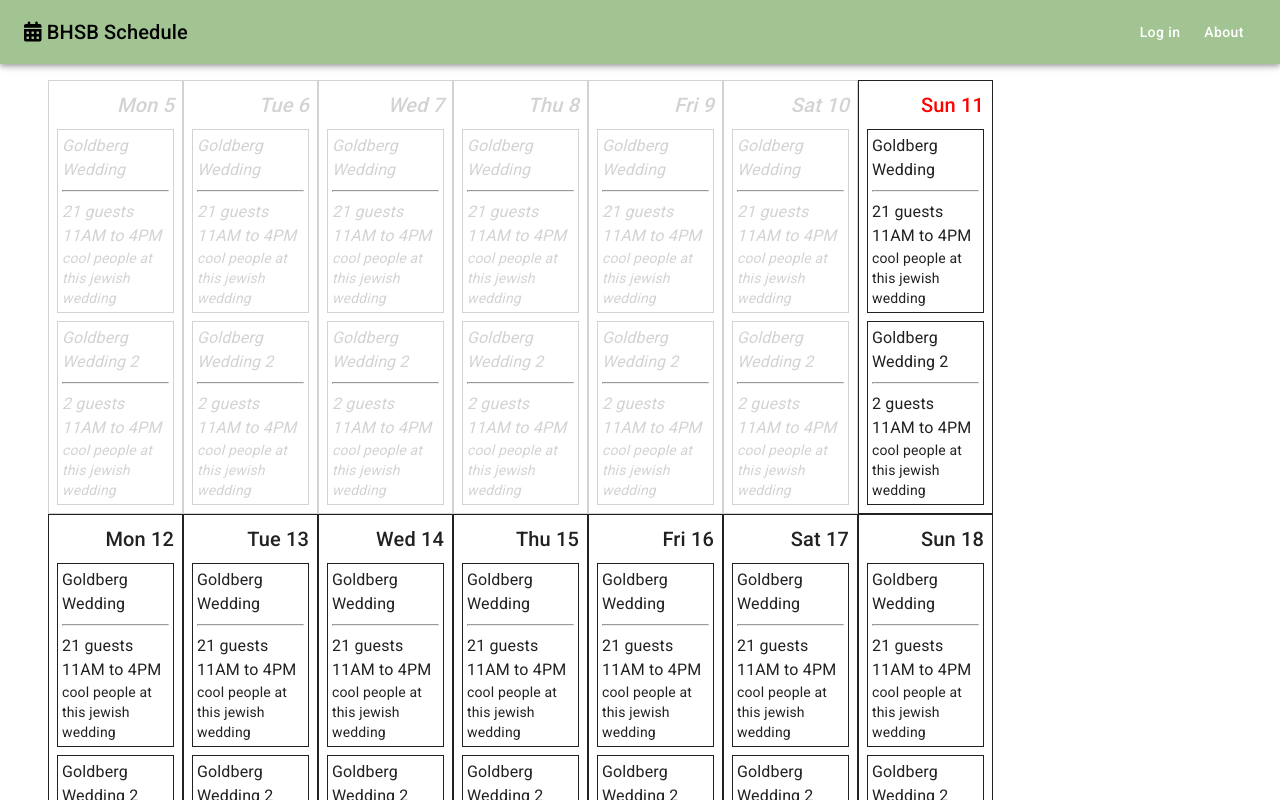
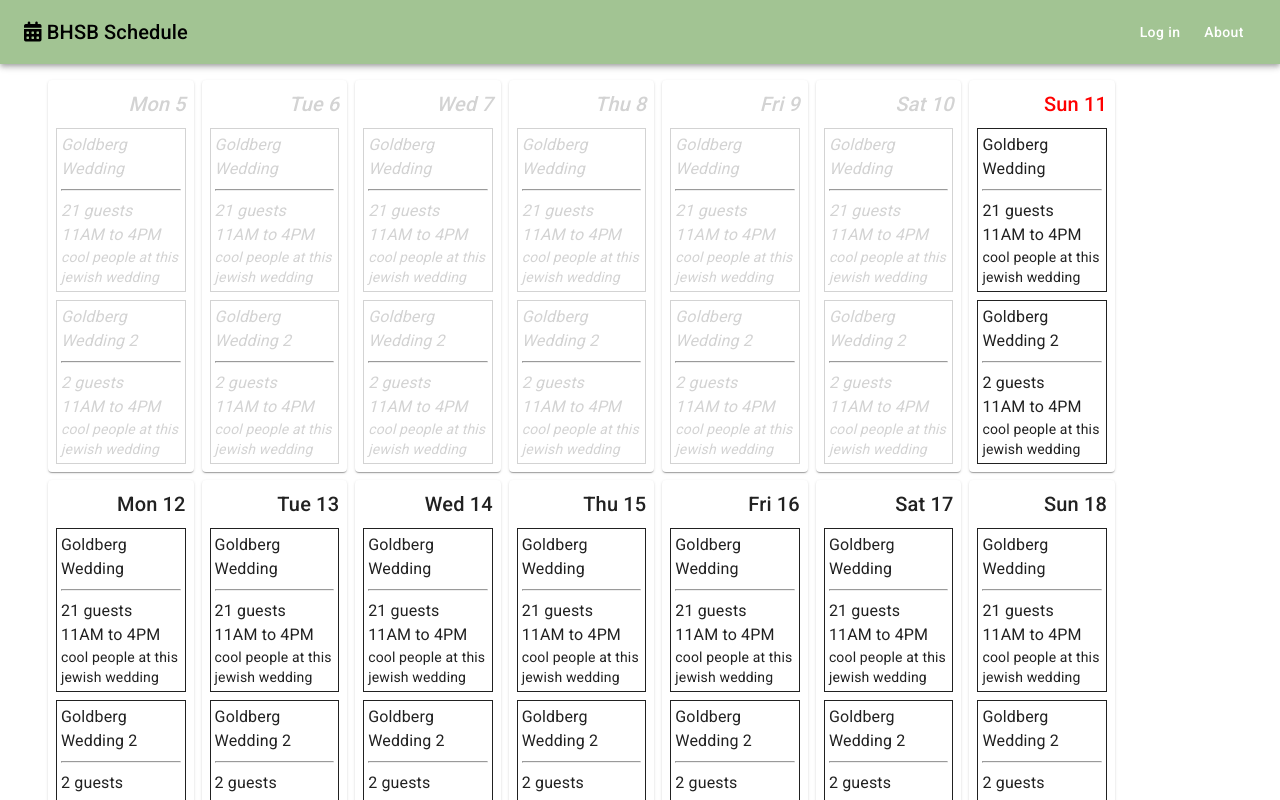
Before and after one commit to shylton/bhsb-schedule, a React (Create React App) app in the folder client/: page / in a window 1280 px wide. Shown: the top 800 px of the page. Built offline with nearby package versions, Linux system fonts and the light colour scheme.

Commit message:
using paper

```diff
--- a/client/src/components/CalendarDay.js
+++ b/client/src/components/CalendarDay.js
@@ -4,6 +4,7 @@ import { format, isToday, isPast, isFirstDayOfMonth } from 'date-fns'
 import EventSummary from './EventSummary'
 
 import { makeStyles } from '@material-ui/core/styles'
+import Paper from '@material-ui/core/Paper'
 import Typography from '@material-ui/core/Typography'
 import Box from '@material-ui/core/Box'
 
@@ -47,28 +48,32 @@ const CalendarDay = ({ date, eventList }) => {
 
     if (isToday(date)) {
         return (
-            <Box border={1} p={1} className={classes.curDay}>
+            <Paper>
+                <Box p={1} className={classes.curDay}>
                     {renderDate()}
                     {eventList.map((e) => <EventSummary key={e.start.toString()} event={e} />)}
                 </Box>
+            </Paper>
         )
     } else if (isPast(date)) {
         return (
-            <Box border={1} p={1} className={classes.prevDay}>
+            <Paper>
+                <Box p={1} className={classes.prevDay}>
                     {renderDate()}
                     {eventList.map((e) => <EventSummary key={e.start.toString()} event={e} />)}
                 </Box>
+            </Paper>
         )
     } else {
         return (
-            <Box border={1} p={1} className={classes.default}>
+            <Paper>
+                <Box p={1} className={classes.default}>
                     {renderDate()}
                     {eventList.map((e) => <EventSummary key={e.start.toString()} event={e} />)}
                 </Box>
+            </Paper>
         )
     }
-
-
 }
 
 CalendarDay.propTypes = {
--- a/client/src/components/EventSummary.js
+++ b/client/src/components/EventSummary.js
@@ -5,7 +5,6 @@ import Box from '@material-ui/core/Box'
 import Typography from '@material-ui/core/Typography'
 
 const EventSummary = ({ event }) => {
-
     return (
             <Box border={1} p={0.5} style={{ marginTop: 8 }}>
                 <Typography align='left'>
--- a/client/src/views/Week.js
+++ b/client/src/views/Week.js
@@ -10,7 +10,7 @@ import CalendarDay from '../components/CalendarDay'
 const useStyles = makeStyles((theme) => ({
     root: {
         [theme.breakpoints.up('sm')]: {
-            width: 945
+            width: 1075
         }
     }
 }))
@@ -43,7 +43,7 @@ const Week = ({ eventList }) => {
 
     return (
             <Container>
-                <Grid container className={classes.root} >
+                <Grid container spacing={1} className={classes.root} >
                     {dateList.map((dt) => {
                         return <Grid item xs={12} sm key={dt.toString()}>
                             <CalendarDay date={dt} eventList={[eventList[0], eventList[1]]}/>
```
Lines whose indentation alone changed are shown as unchanged.
